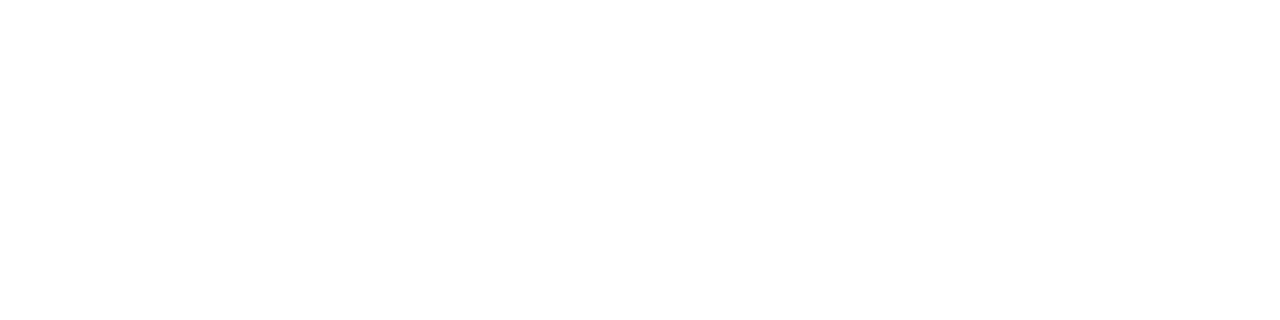
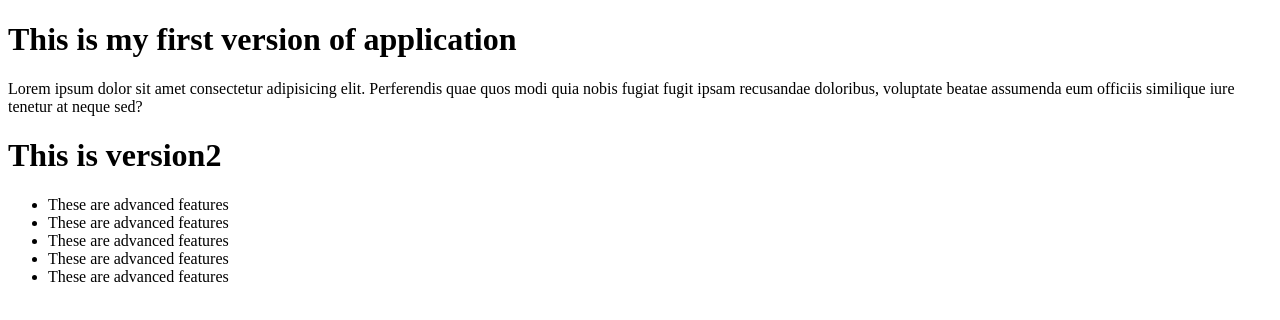
Before and after one commit to chandbasha45/Chand, a plain HTML site: page index.html in a window 1280 px wide. Drawn offline with Linux system fonts and the light colour scheme.

Commit message:
version2

```diff
--- a/index.html
+++ b/index.html
@@ -6,6 +6,16 @@
     <title>GIT & GITHUB</title>
 </head>
 <body>
+    <h1>This is my first version of application</h1>
+    <p>Lorem ipsum dolor sit amet consectetur adipisicing elit. Perferendis quae quos modi quia nobis fugiat fugit ipsam recusandae doloribus, voluptate beatae assumenda eum officiis similique iure tenetur at neque sed?</p>
 
+    <h1>This is version2</h1>
+    <ul>
+        <li>These are advanced features</li>
+        <li>These are advanced features</li>
+        <li>These are advanced features</li>
+        <li>These are advanced features</li>
+        <li>These are advanced features</li>
+    </ul>
 </body>
 </html>
```
